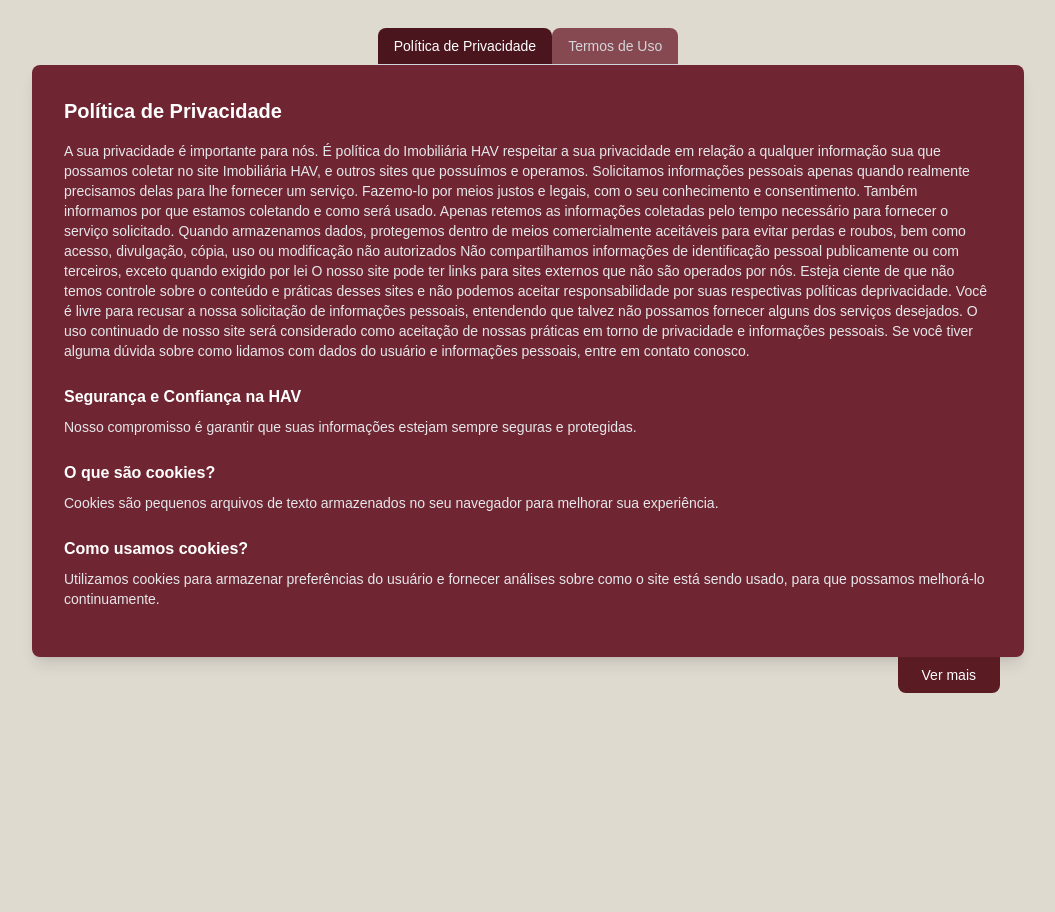
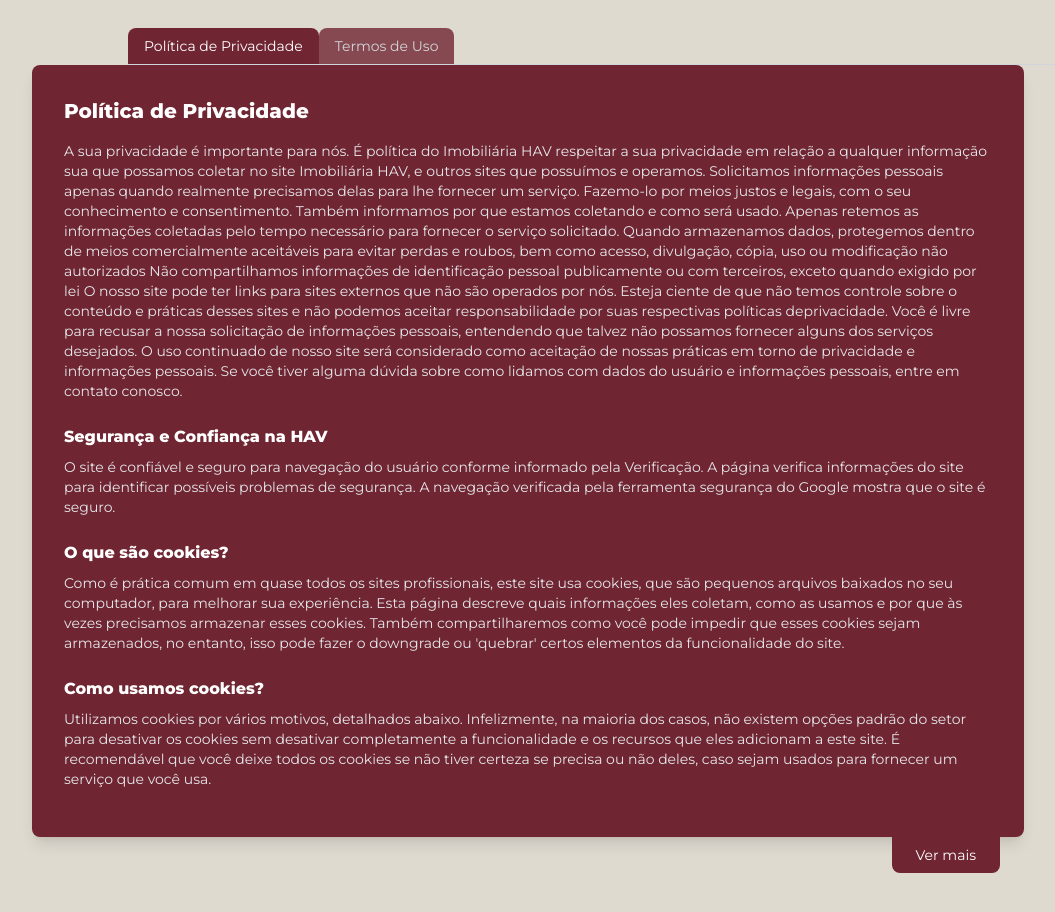
Before and after one commit to gstSenai/Projeto-Final-MI75, a Next.js app in the folder front-end-imobiliaria/: page /PoliticaPrivacidade in a window 1280 px wide. Shown: the whole page, without its empty margins (112-1167 px from the left). Before the commit the page ends 800 px from the top, so only its background shows below. Built offline with nearby package versions, Linux system fonts and the light colour scheme.

Commit message:
politica e privacidade 80%

```diff
--- a/front-end-imobiliaria/src/app/PoliticaPrivacidade/page.tsx
+++ b/front-end-imobiliaria/src/app/PoliticaPrivacidade/page.tsx
@@ -1,17 +1,27 @@
+import { Montserrat } from 'next/font/google';
+
+
+// Carregando a fonte Inter
+const montserrat = Montserrat({
+  subsets: ['latin'],
+  weight: ['400', '800'],
+  display: 'swap',
+});
+
 export default function PoliticaPrivacidade() {
   return (
-    <div className="flex flex-col items-center">
+    <div className="flex flex-col font-montserrat">
 
-      {/* Abas no topo */}
-        <div className="flex border-b border-gray-300 mt-7 ">
-          <button className="text-xs md:text-sm px-4 py-2 bg-[#4B151E] text-white rounded-t-lg">
+      <div className="flex border-b border-gray-300 mt-7 ml-60">
+        <button className="text-xs md:text-sm px-4 py-2 bg-[#702632] text-white rounded-t-lg  hover:bg-[#4B151E] transition">
           Política de Privacidade
         </button>
-          <button className="text-xs md:text-sm px-4 py-2 bg-[#702632] text-gray-300 opacity-80 rounded-t-lg ">
+        <button className="text-xs md:text-sm px-4 py-2 bg-[#702632] text-gray-300 opacity-80 rounded-t-lg  hover:bg-[#4B151E] transition ">
           Termos de Uso
         </button>
       </div>
 
+      <div className="flex flex-col items-center">
         <div className="flex flex-col justify-center max-w-5xl">
           <div className="flex justify-center items-center mt-[-2] bg-[#DFDAD0] px-4">
             <div className="bg-[#702632] text-white p-6 md:p-8 rounded-lg shadow-lg max-w-5xl w-full">
@@ -40,29 +50,27 @@
               {/* Seção de Segurança */}
               <h2 className="text-md font-bold mt-6 mb-2">Segurança e Confiança na HAV</h2>
               <p className="text-sm text-gray-200 mb-4">
-              Nosso compromisso é garantir que suas informações estejam sempre seguras e protegidas.
-            </p>
+                O site é confiável e seguro para navegação do usuário conforme informado pela Verificação. A página verifica informações do site para identificar possíveis problemas de segurança. A navegação verificada pela ferramenta segurança do Google mostra que o site é seguro.            </p>
 
               {/* Seção sobre cookies */}
               <h2 className="text-md font-bold mt-6 mb-2">O que são cookies?</h2>
               <p className="text-sm text-gray-200 mb-4">
-              Cookies são pequenos arquivos de texto armazenados no seu navegador para melhorar sua experiência.
-            </p>
+                Como é prática comum em quase todos os sites profissionais, este site usa cookies, que são pequenos arquivos baixados no seu computador, para melhorar sua experiência. Esta página descreve quais informações eles coletam, como as usamos e por que às vezes precisamos armazenar esses cookies. Também compartilharemos como você pode impedir que esses cookies sejam armazenados, no entanto, isso pode fazer o downgrade ou 'quebrar' certos elementos da funcionalidade do site.            </p>
 
               <h2 className="text-md font-bold mt-6 mb-2">Como usamos cookies?</h2>
               <p className="text-sm text-gray-200 mb-4">
-              Utilizamos cookies para armazenar preferências do usuário e fornecer análises sobre como o site está sendo usado, para que possamos melhorá-lo continuamente.
-            </p>
+                Utilizamos cookies por vários motivos, detalhados abaixo. Infelizmente, na maioria dos casos, não existem opções padrão do setor para desativar os cookies sem desativar completamente a funcionalidade e os recursos que eles adicionam a este site. É recomendável que você deixe todos os cookies se não tiver certeza se precisa ou não deles, caso sejam usados ​​para fornecer um serviço que você usa.            </p>
 
               {/* Botão de "Ver Mais" */}
             </div>
           </div>
           <div className="flex justify-end mr-10 pb-10">
-          <button className="bg-[#5A1B23] text-white px-6 py-2 rounded-b-lg text-sm hover:bg-[#4B151E] transition ">
+            <button className="bg-[#702632] text-white px-6 py-2 rounded-b-lg text-sm hover:bg-[#4B151E] transition ">
               Ver mais
             </button>
           </div>
         </div>
       </div>
+    </div>
   );
 }
```
Lines whose indentation alone changed are shown as unchanged.
